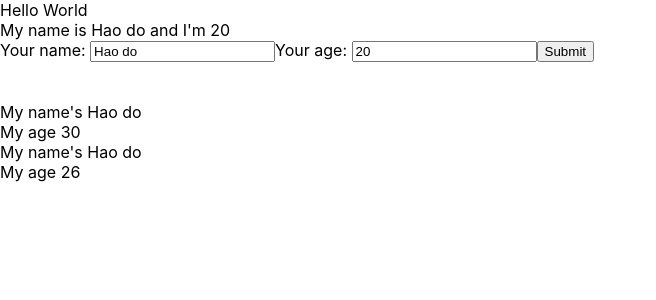
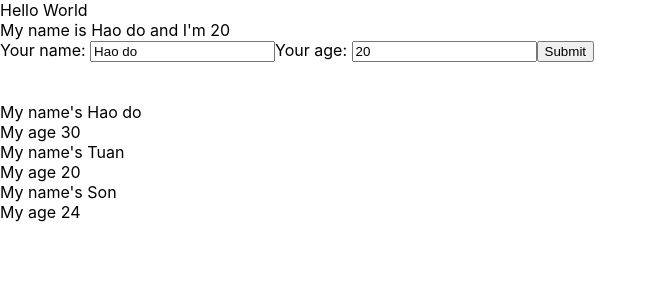
Before and after one commit to haodo04/ReactJS_Learn, a React (Create React App) app: page / in a window 1280 px wide. Shown: the top 300 px of the page, without its empty margins (0-656 px from the left). Built offline with nearby package versions, Linux system fonts and the light colour scheme.

Commit message:
outputting list render array/object

```diff
--- a/src/components/DisplayInfo.js
+++ b/src/components/DisplayInfo.js
@@ -1,16 +1,22 @@
 import React from "react";
 
 class DisplayInfo extends React.Component {
-    render () {
-        // destructuring array/object
-        const { age, name} = this.props; // object
-        return (
-            <div>
-                <div>My name's {name}</div>
-                <div>My age {age}</div>
+  render() {
+    // destructuring array/object
+    const { listUsers } = this.props; // object
+    return (
+      <div>
+        {listUsers.map((user, index) => {
+          return (
+            <div key={user.id}>
+              <div>My name's {user.name}</div>
+              <div>My age {user.age}</div>
             </div>
-        )
-    }
+          );
+        })}
+      </div>
+    );
+  }
 }
 
 export default DisplayInfo;
--- a/src/components/MyComponent.js
+++ b/src/components/MyComponent.js
@@ -3,14 +3,23 @@ import UserInfo from "./UserInfo";
 import DisplayInfo from "./DisplayInfo";
 
 class MyComponent extends React.Component {
+
+  state = {
+    listUsers: [
+      {id: 1, name: "Hao do", age: "30"},
+      {id: 2, name: "Tuan", age: "20"},
+      {id: 3, name: "Son", age: "24"}
+    ]
+  }
+
   render() {
-    const myInfo = ["ab", "a", "b"];
     return (
       <div>
         <UserInfo/>
         <br/> <br/>
-        <DisplayInfo name="Hao do" age = "30"/>
-        <DisplayInfo name="Hao do" age = {26} myInfo={myInfo}/>
+        <DisplayInfo
+        listUsers={this.state.listUsers}
+        />
       </div>
     );
   }
```
